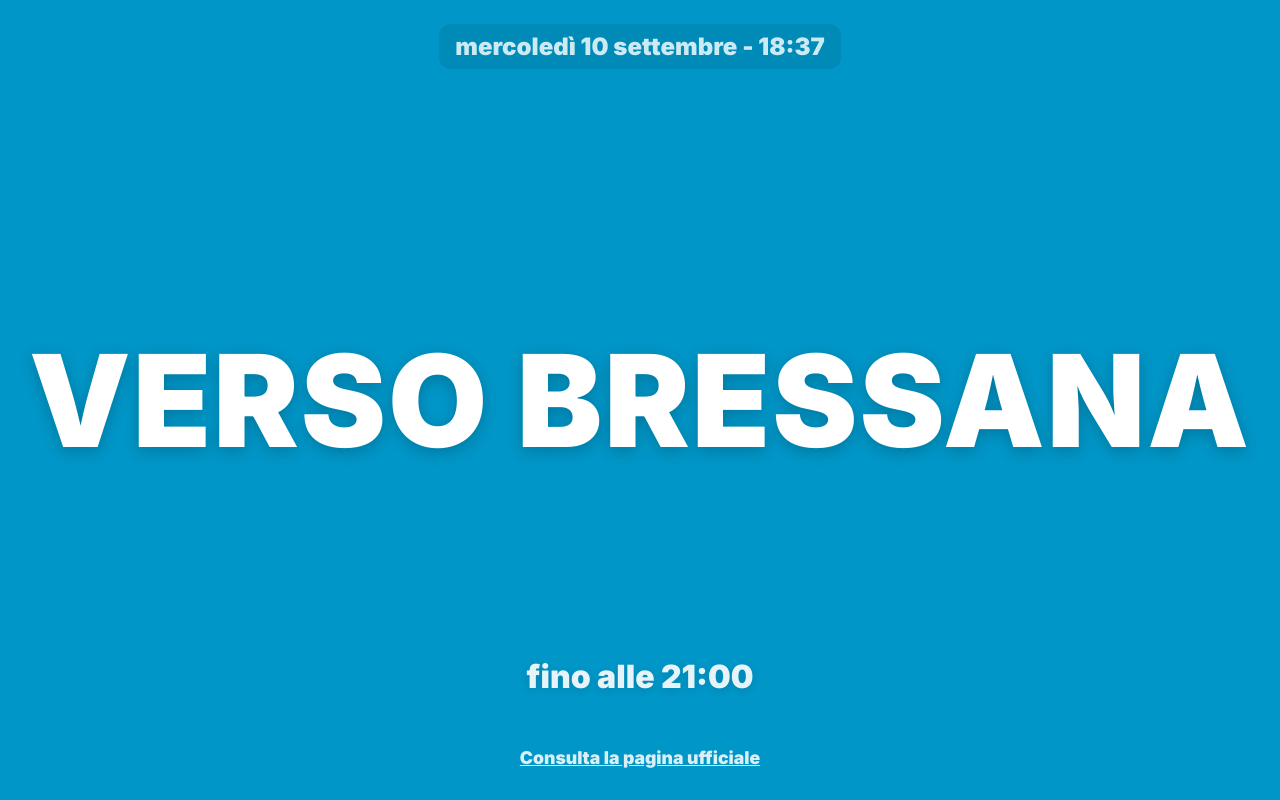
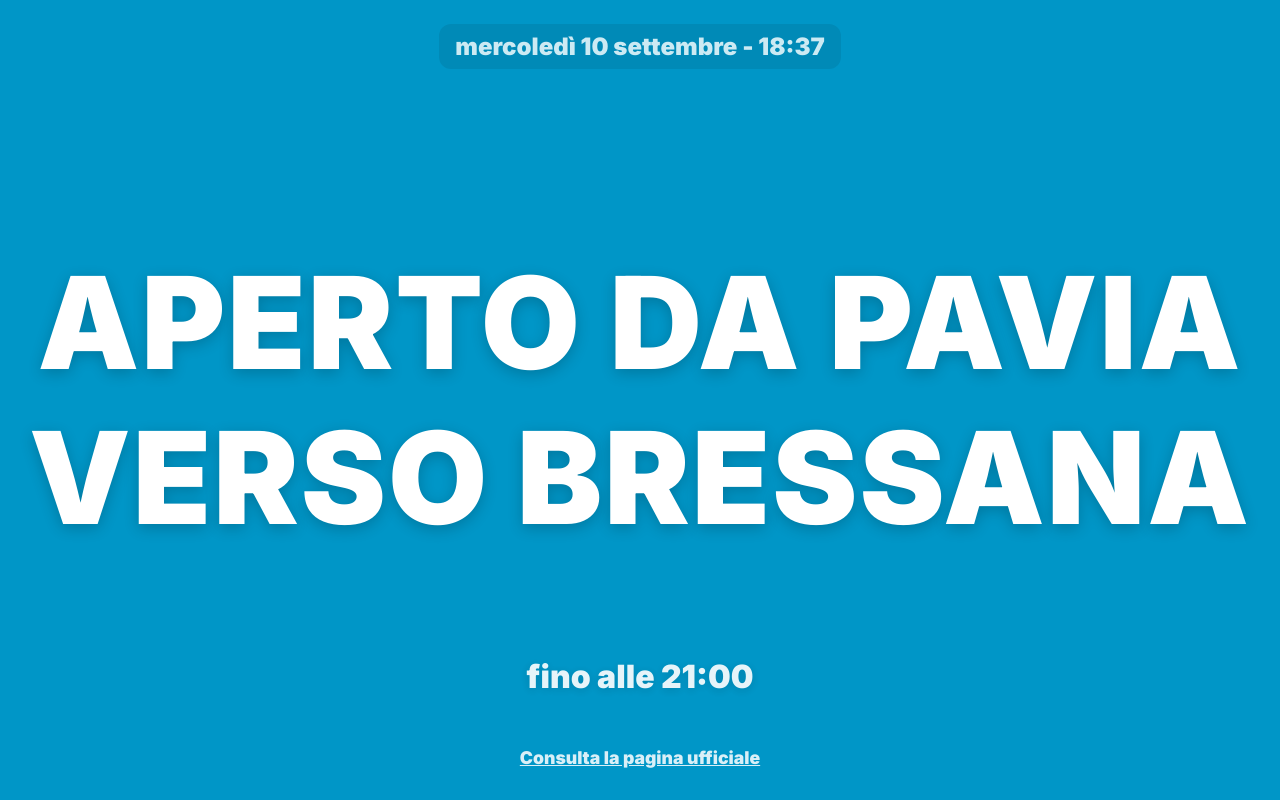
Before and after one commit to ferraridavide/ponte, a plain HTML site: page index.html in a window 1280 px wide. Drawn offline with Linux system fonts and the light colour scheme.

Commit message:
Minify index.html and update direction labels for clarity

```diff
--- a/index.html
+++ b/index.html
@@ -134,14 +134,14 @@
             {
               start: 6,
               end: 14,
-              direction: "VERSO PAVIA",
+              direction: "APERTO DA BRESSANA VERSO PAVIA",
               until: "fino alle 14:00",
               class: "verso-pavia",
             },
             {
               start: 14,
               end: 21,
-              direction: "VERSO BRESSANA",
+              direction: "APERTO DA PAVIA VERSO BRESSANA",
               until: "fino alle 21:00",
               class: "verso-bressana",
             },
@@ -172,14 +172,14 @@
             {
               start: 6,
               end: 14,
-              direction: "VERSO BRESSANA",
+              direction: "APERTO DA PAVIA VERSO BRESSANA",
               until: "fino alle 14:00",
               class: "verso-bressana",
             },
             {
               start: 14,
               end: 21,
-              direction: "VERSO PAVIA",
+              direction: "APERTO DA BRESSANA VERSO PAVIA",
               until: "fino alle 21:00",
               class: "verso-pavia",
             },
@@ -207,14 +207,14 @@
             {
               start: 6,
               end: 14,
-              direction: "VERSO PAVIA",
+              direction: "APERTO DA BRESSANA VERSO PAVIA",
               until: "fino alle 14:00",
               class: "verso-pavia",
             },
             {
               start: 14,
               end: 21,
-              direction: "VERSO BRESSANA",
+              direction: "APERTO DA PAVIA VERSO BRESSANA",
               until: "fino alle 21:00",
               class: "verso-bressana",
             },
@@ -231,14 +231,14 @@
             {
               start: 6,
               end: 14,
-              direction: "VERSO BRESSANA",
+              direction: "APERTO DA PAVIA VERSO BRESSANA",
               until: "fino alle 14:00",
               class: "verso-bressana",
             },
             {
               start: 14,
               end: 21,
-              direction: "VERSO PAVIA",
+              direction: "APERTO DA BRESSANA VERSO PAVIA",
               until: "fino alle 21:00",
               class: "verso-pavia",
             },
```
Also changed, not shown: 1 other file.
